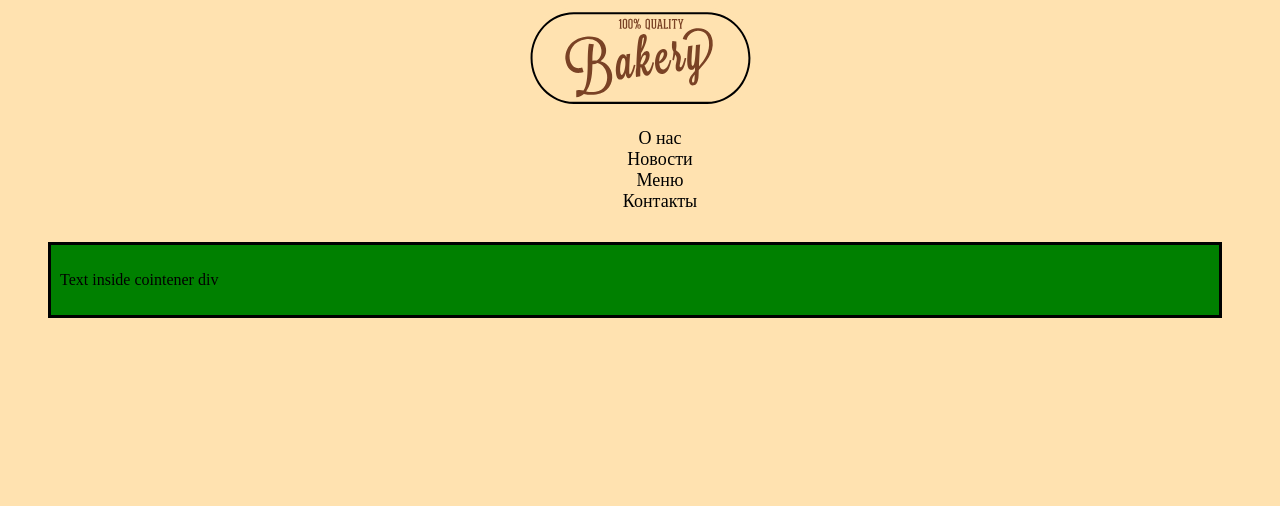
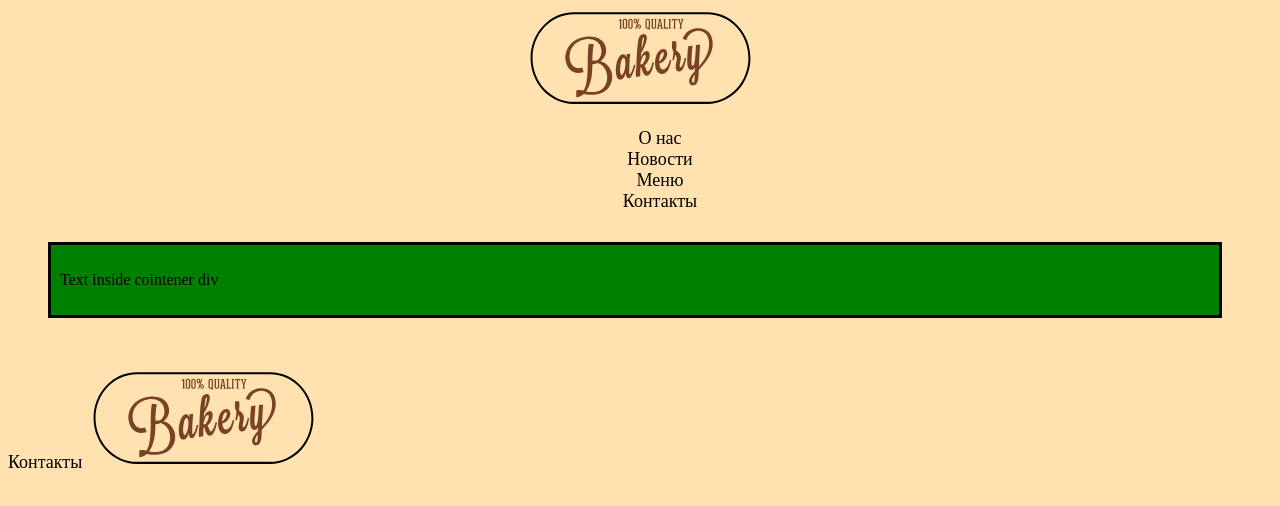
Before and after one commit to Apfelsinen/FSnotes, a plain HTML site: page src/index.html in a window 1280 px wide. Drawn offline with Linux system fonts and the light colour scheme.

Commit message:
block model css, a&img, inline&block difference

```diff
--- a/src/index.html
+++ b/src/index.html
@@ -33,5 +33,9 @@
 	<div>
 		<p>Text inside cointener div</p>
 	</div>
+
+	<a href="#">Контакты</a>
+	<img src="img/01-Logo.svg" alt="Bakery logo image">
+
 </body>
 </html>
```
